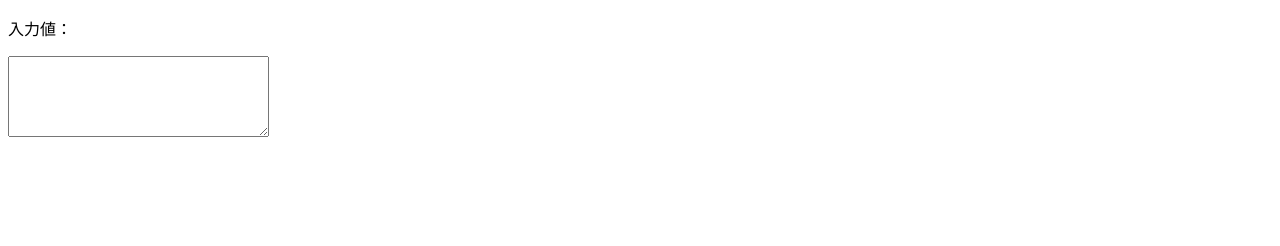
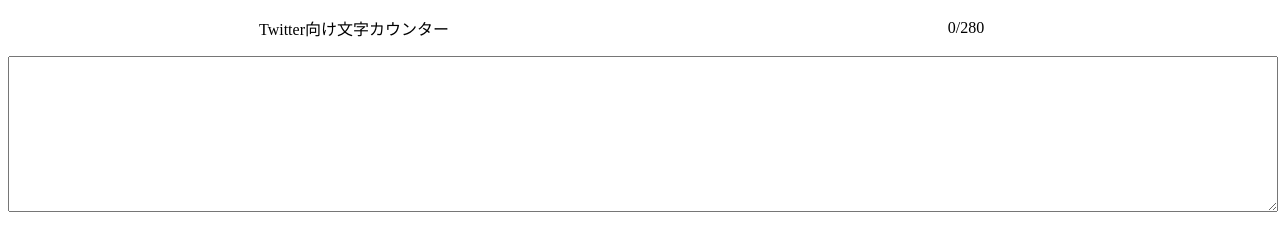
Before and after one commit to sisi100/react_study, a React app in the folder app/: page / in a window 1280 px wide. Built offline with nearby package versions, Linux system fonts and the light colour scheme.

Commit message:
文字数追加

```diff
--- a/app/public/index.html
+++ b/app/public/index.html
@@ -12,6 +12,7 @@
 <html>
   <head>
     <title>React App</title>
+    <link rel="stylesheet" href="style.css">
   </head>
   <body>
     <div id="root"></div>
--- /dev/null
+++ b/app/public/style.css
@@ -0,0 +1,14 @@
+ul {
+    overflow: hidden;
+    letter-spacing: -.5em;
+}
+li {
+    display: inline-block;
+    width: 50%;
+    vertical-align: middle;
+    letter-spacing: 0;
+    text-align: center;
+}
+textarea{
+    width: 100%;
+}
--- a/app/src/components/App.js
+++ b/app/src/components/App.js
@@ -15,8 +15,12 @@
   render() {
     return (
       <div>
-        <p>入力値：{this.state.value}</p>
-        <textarea value={this.state.value} onChange={this.handleChange} cols="30" rows="5"/>
+        <ul>
+          <li>Twitter向け文字カウンター</li>
+          <li>{this.state.value.length}/280</li>
+        </ul>
+
+        <textarea value={this.state.value} onChange={this.handleChange} cols="30" rows="10"/>
       </div>
     )
   }
```
